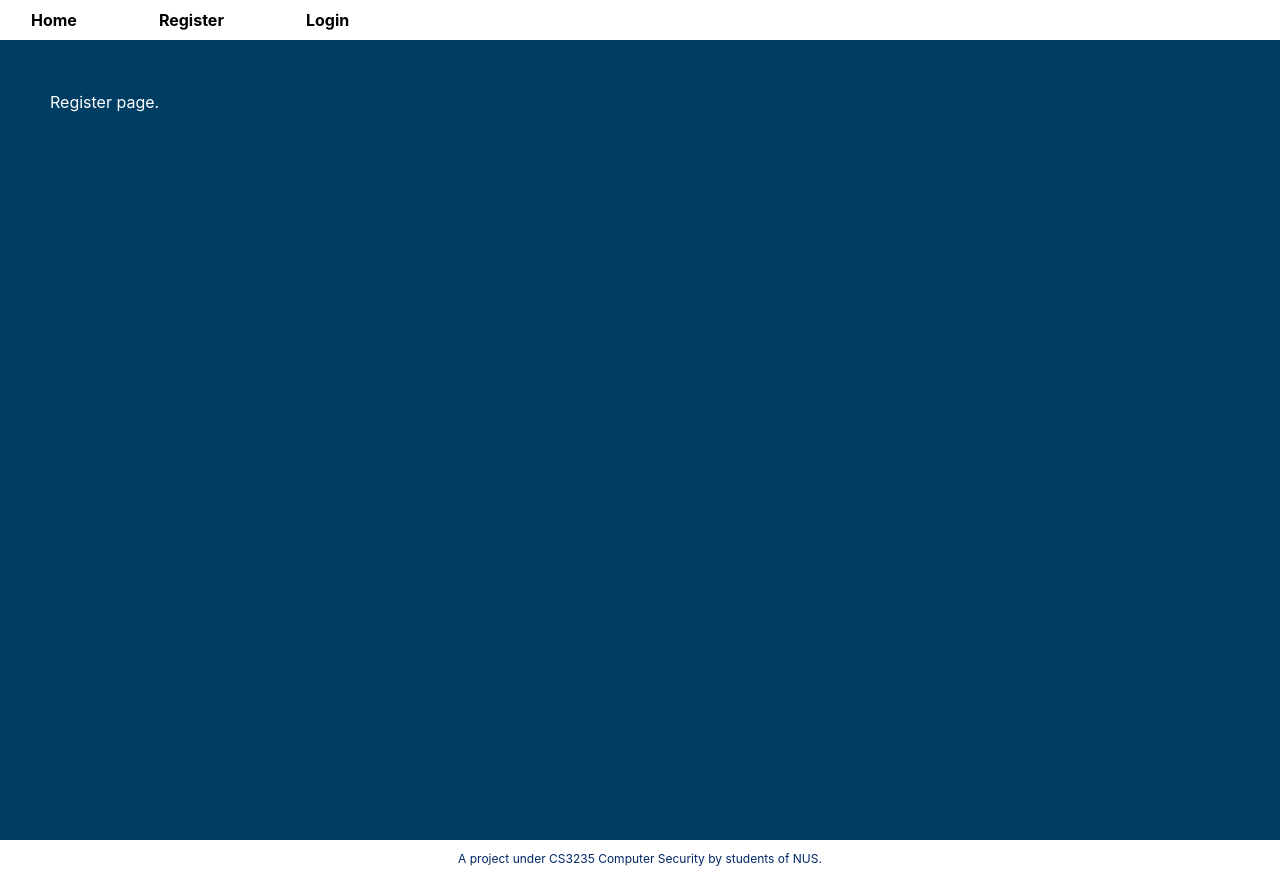
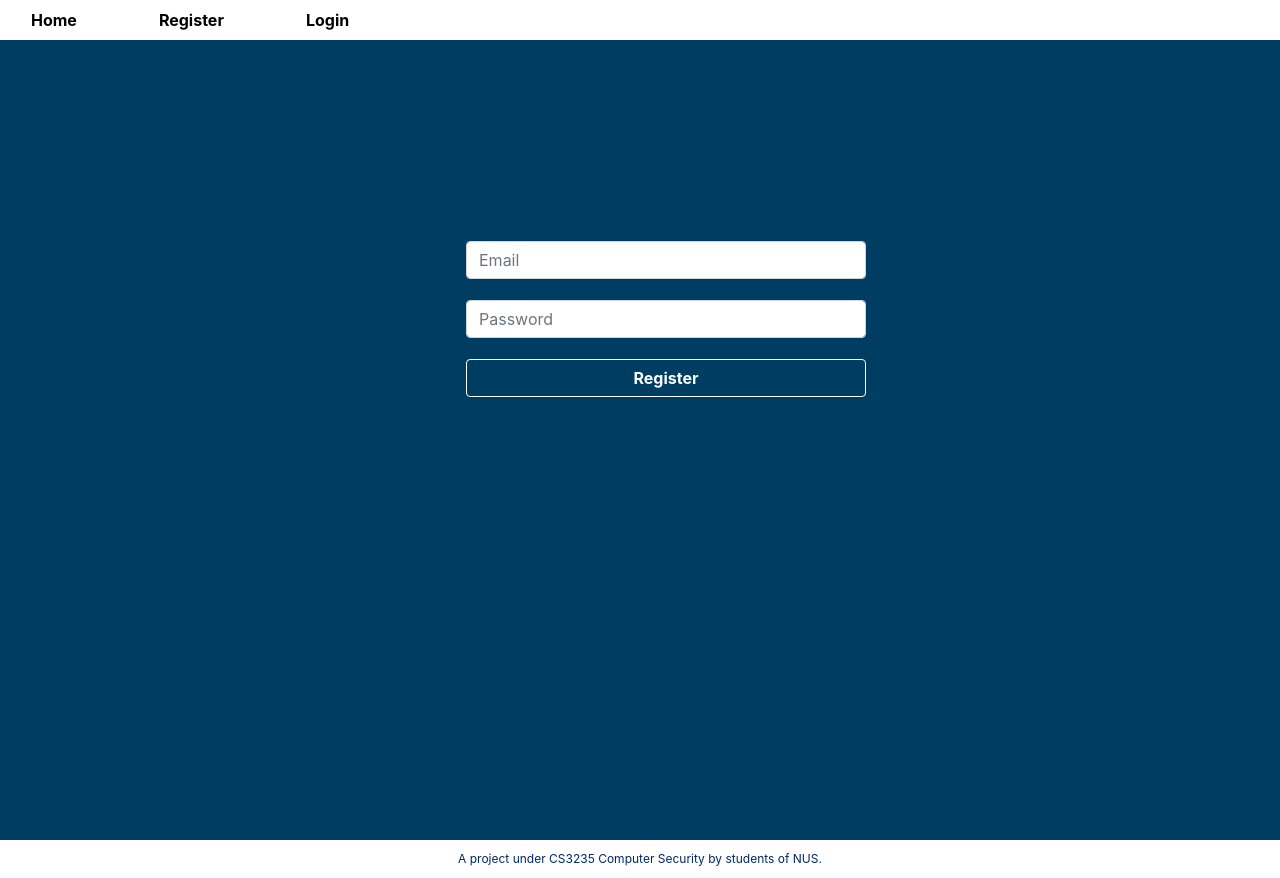
Before and after one commit to weizhang05/Zontanos, a Flask app: page /register in a window 1280 px wide. Run offline with Flask 2, Linux system fonts and the light colour scheme; some libraries are stand-ins or nearby versions.

Commit message:
added styling and view of register.html

```diff
--- a/templates/base.html
+++ b/templates/base.html
@@ -59,25 +59,25 @@
 				width: 400px;
 			}
 
-			#login
+			#login, #register
 			{
 				margin-top: 150px;
 				width: 400px;
 			}
 
-			#login td
+			#login td, #register td
 			{
 				padding-bottom: 20px;
 				padding-right: 30px;
 			}
 
-			#login input
+			#login input, #register input
 			{
 				width: 100%;
 				width: 400px;
 			}
 
-			#loginButton
+			#loginButton, #registerButton
 			{
 				background-color: #003D63;
 				color: #FFFFFF;
@@ -86,7 +86,7 @@
 				font-weight: bold;
 			}
 
-			#loginButton:hover
+			#loginButton:hover, #registerButton:hover
 			{
 				background-color: #1F4B66;
 			}
--- a/templates/register.html
+++ b/templates/register.html
@@ -2,6 +2,27 @@
 
 {% block body %}
 
-Register page.
+<div class="col-lg-12">
+	<div id="register" class="mx-auto">
+		<form method="post" action="login">
+			<table>
+				<tbody>
+					<tr>
+						<td><input class="form-control" type="text" name="email" placeholder="Email"></td>
+					</tr>
+					<tr>
+						<td><input class="form-control" type="password" name="password" placeholder="Password"></td>
+					</tr>
+
+					<!--TODO: Input of facial recognition data from the user-->
+
+					<tr>
+						<td><input id="registerButton" class="btn" type="submit" value="Register"></td>
+					</tr>
+				</tbody>
+			</table>
+		</form>
+	</div>
+</div>
 
 {% endblock %}
```
